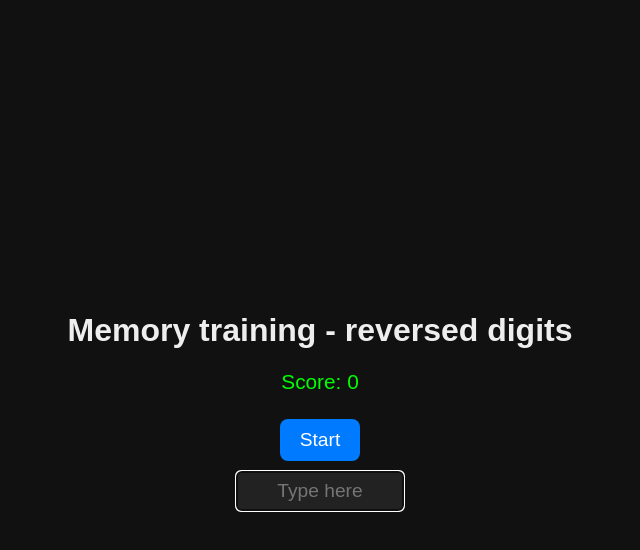
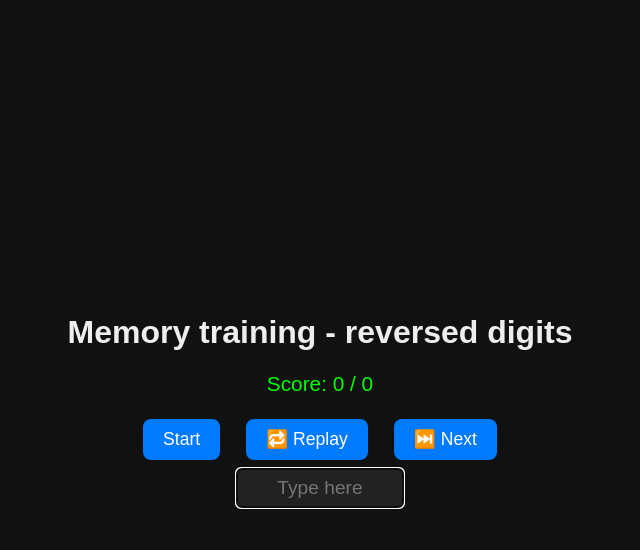
Before and after one commit to hugoflying/reversememory, a plain HTML site: page index.html in a window 1280 px wide. Both pictures are taken after a click on the button "Start". Shown: the whole page, without its empty margins (320-960 px from the left). Drawn offline with Linux system fonts and the light colour scheme.

Commit message:
Refactor button layout and add replay/next functionality
Updated button layout and functionality for better user experience.

```diff
--- a/index.html
+++ b/index.html
@@ -13,11 +13,12 @@
       align-items: center;
       justify-content: center;
       height: 100vh;
+      text-align: center;
     }
     button {
-      font-size: 1.2em;
+      font-size: 1.1em;
       padding: 10px 20px;
-      margin: 10px;
+      margin: 8px;
       border: none;
       border-radius: 8px;
       background-color: #007bff;
@@ -46,13 +47,23 @@
       margin-bottom: 15px;
       color: #0f0;
     }
+    .btn-group {
+      display: flex;
+      gap: 10px;
+      flex-wrap: wrap;
+      justify-content: center;
+    }
   </style>
 </head>
 <body>
 
   <h1>Memory training - reversed digits</h1>
-  <div id="score">Score: 0</div>
-  <button id="startBtn">Start</button>
+  <div id="score">Score: 0 / 0</div>
+  <div class="btn-group">
+    <button id="startBtn">Start</button>
+    <button id="replayBtn" disabled>🔁 Replay</button>
+    <button id="nextBtn" disabled>⏭️ Next</button>
+  </div>
   <input type="text" id="response" placeholder="Type here" disabled />
   <div id="feedback"></div>
 
@@ -76,15 +87,16 @@
 
     function speakNumber(num) {
       const synth = window.speechSynthesis;
+      synth.cancel(); // stop any current speech
       const utterance = new SpeechSynthesisUtterance(num.split("").join(" "));
       utterance.lang = "en-US";
-      utterance.rate = 0.9; // slightly slower, easier to hear
+      utterance.rate = 0.9;
       const voices = synth.getVoices().filter(v => v.lang.startsWith("en"));
       if (voices.length > 0) utterance.voice = voices[0];
       synth.speak(utterance);
     }
 
-    document.getElementById("startBtn").addEventListener("click", () => {
+    function startNewNumber() {
       document.getElementById("feedback").textContent = "";
       document.getElementById("response").value = "";
       document.getElementById("response").disabled = false;
@@ -92,6 +104,21 @@
 
       currentNumber = generateNumber();
       speakNumber(currentNumber);
+
+      document.getElementById("replayBtn").disabled = false;
+      document.getElementById("nextBtn").disabled = false;
+    }
+
+    document.getElementById("startBtn").addEventListener("click", () => {
+      startNewNumber();
+    });
+
+    document.getElementById("replayBtn").addEventListener("click", () => {
+      if (currentNumber) speakNumber(currentNumber);
+    });
+
+    document.getElementById("nextBtn").addEventListener("click", () => {
+      startNewNumber();
     });
 
     document.getElementById("response").addEventListener("keydown", (e) => {
```
